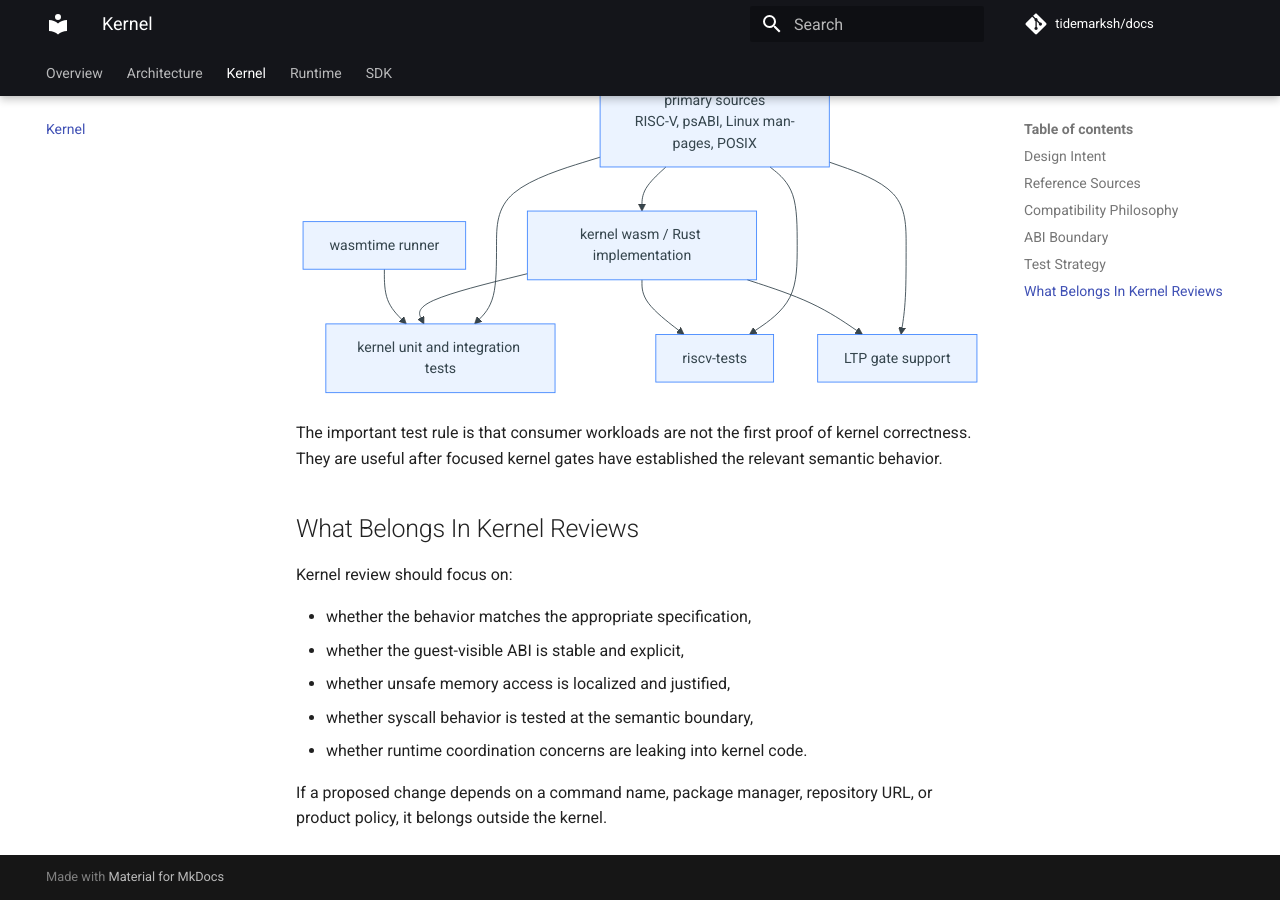
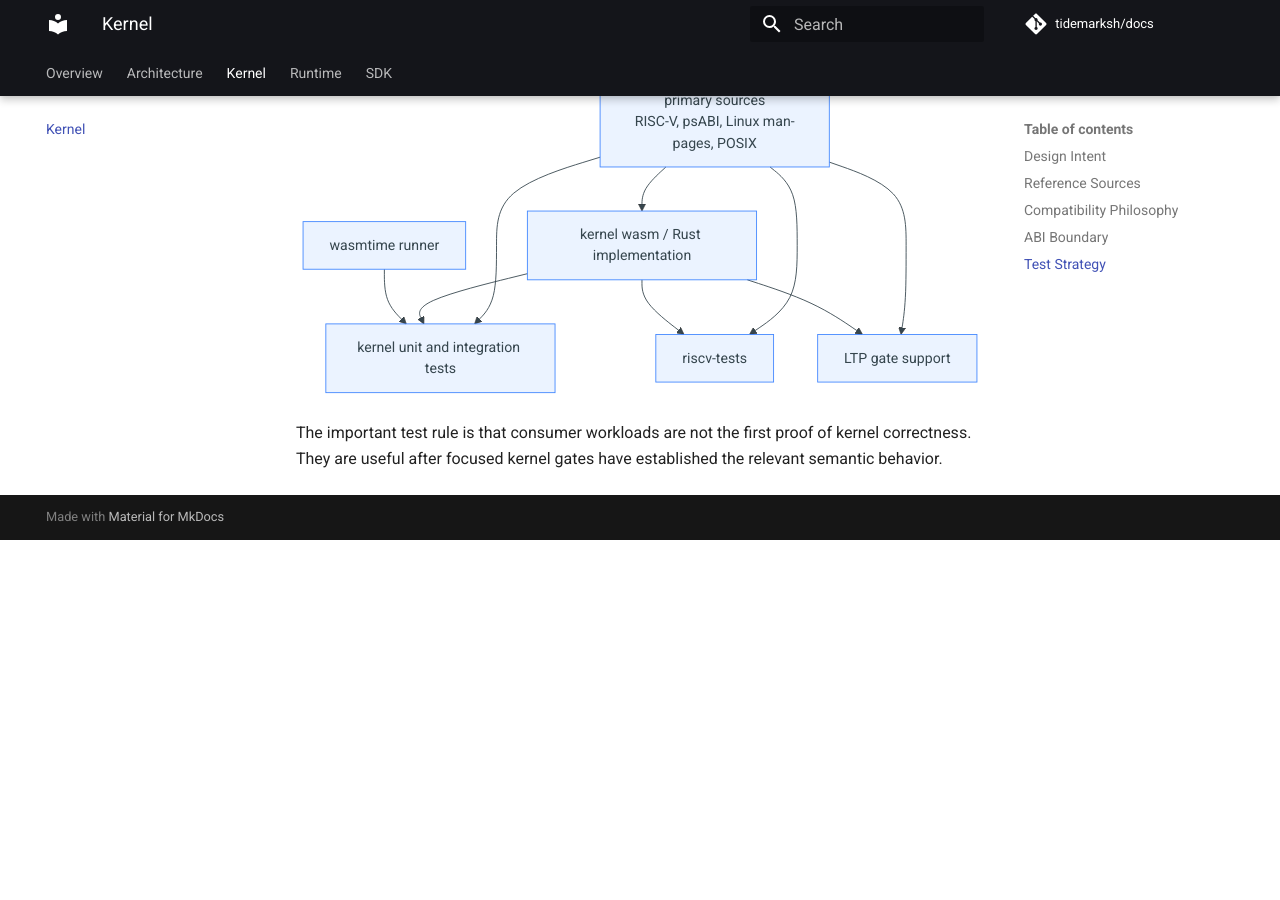
Before and after one commit to tidemarksh/docs, an MkDocs documentation site: the page built from docs/kernel.md, in a window 1280 px wide and 900 px high, scrolled down 2549 px. Built offline with MkDocs 1.6.1 and Material for MkDocs 9.7.7, drawn with Linux system fonts in a browser that asks for light colours; comment, search, counter and statistics services are not loaded; after the commit the page ends 3089 px from its top, so only the background shows below that.

Commit message:
docs: remove internal review guidance

```diff
--- a/docs/kernel.md
+++ b/docs/kernel.md
@@ -113,16 +113,3 @@ flowchart TB
 The important test rule is that consumer workloads are not the first proof of
 kernel correctness. They are useful after focused kernel gates have established
 the relevant semantic behavior.
-
-## What Belongs In Kernel Reviews
-
-Kernel review should focus on:
-
-- whether the behavior matches the appropriate specification,
-- whether the guest-visible ABI is stable and explicit,
-- whether unsafe memory access is localized and justified,
-- whether syscall behavior is tested at the semantic boundary,
-- whether runtime coordination concerns are leaking into kernel code.
-
-If a proposed change depends on a command name, package manager, repository URL,
-or product policy, it belongs outside the kernel.
```
Also changed, not shown: docs/runtime.md (+0 -11 lines), docs/sdk.md (+0 -11 lines).
